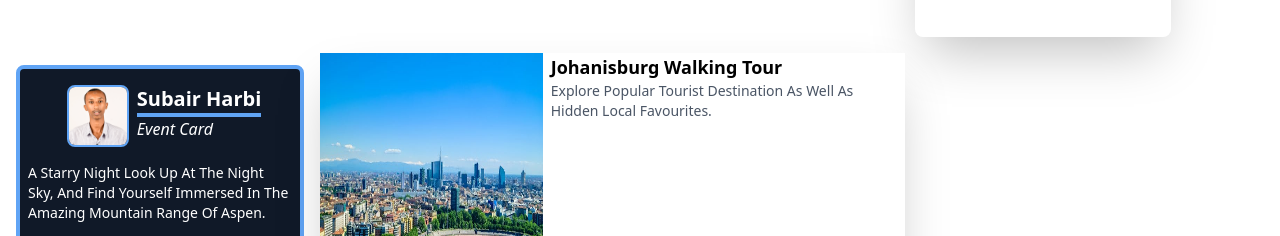
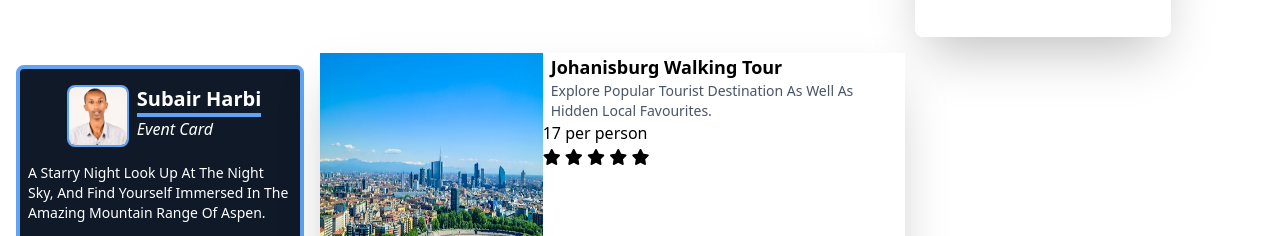
Before and after one commit to SubairMohamed/Cards-Design, a website: page src/index.html in a window 1280 px wide. Shown: the part 419-655 px from the top of the page. Drawn offline with Linux system fonts and the light colour scheme.

Commit message:
stil-cont

```diff
--- a/src/index.html
+++ b/src/index.html
@@ -91,6 +91,14 @@
             <div id="card-header" class="">
               <h2 class="text-black font-bold pl-2 text-lg capitalize">johanisburg walking tour</h2>
               <p class="text-gray-600 capitalize pl-2 font-light text-sm">explore popular tourist destination as well as hidden local favourites.</p>
+              <div id="card-body">
+                <p>17 per person</p>
+                <li class="fas fa-star"></li>
+                <li class="fas fa-star"></li>
+                <li class="fas fa-star"></li>
+                <li class="fas fa-star"></li>
+                <li class="fas fa-star"></li>
+              </div>
             </div>
           </div>
         </div>
```
